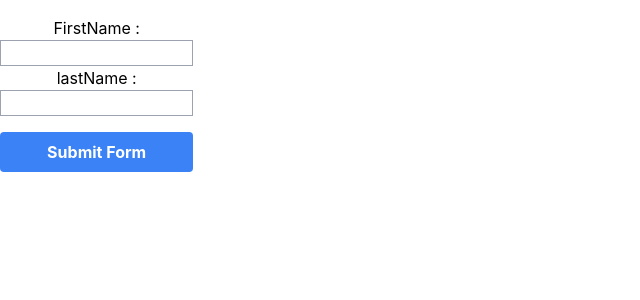
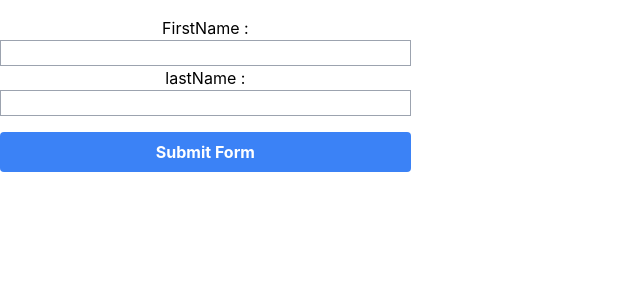
Before and after one commit to jagadhis/react-formik, a React (Create React App) app: page / in a window 1280 px wide. Shown: the top 300 px of the page, without its empty margins (0-640 px from the left). Built offline with nearby package versions, Linux system fonts and the light colour scheme.

Commit message:
Grid Changes

```diff
--- a/src/Signup.js
+++ b/src/Signup.js
@@ -16,7 +16,8 @@ function Signup() {
 
   return (
     <div className="mt-5 md:col-span-2 md:mt-0">
-       <div className="grid grid-cols-6 gap-6">
+       <div className="grid grid-cols-3 gap-6">
+        <div className='xs:col-span-3'>
     <form onSubmit={formik.handleSubmit}>
     <div className='mt-4 flex flex-col sm:mt-4'>
      <label htmlFor='firstName'>FirstName : </label>
@@ -43,6 +44,7 @@ function Signup() {
     </form>
     </div>
     </div>
+    </div>
 
   )
 }
```
